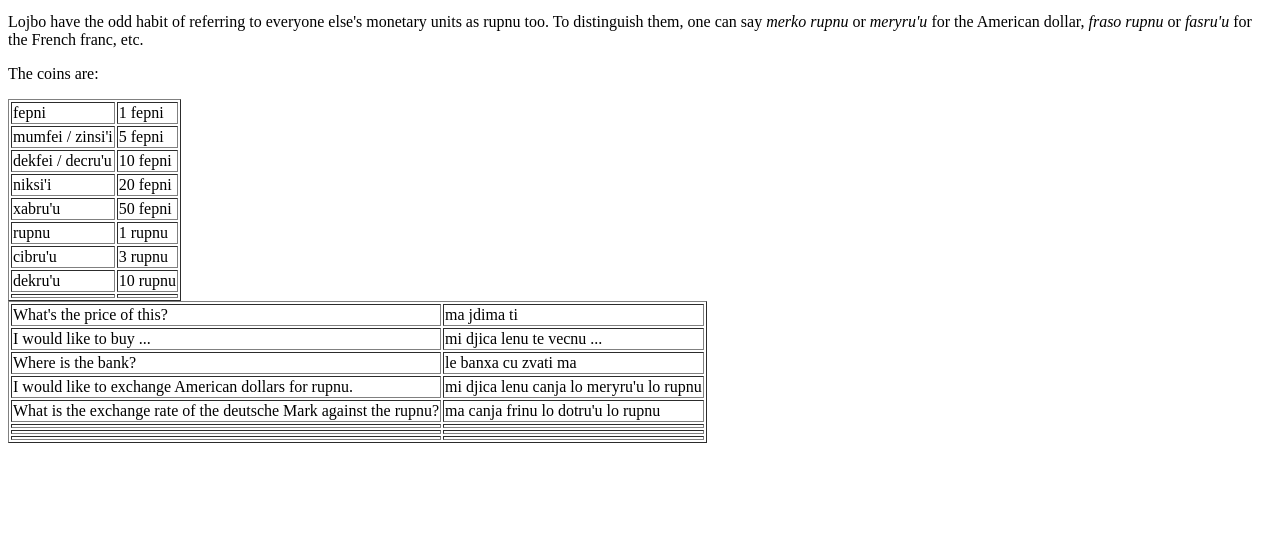
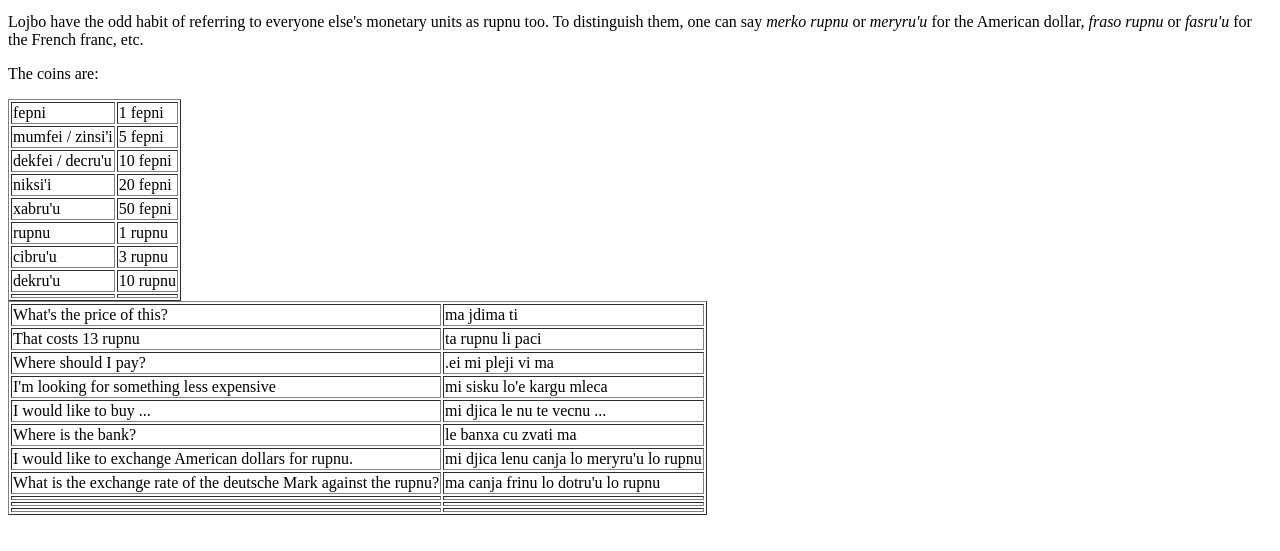
Before and after one commit to lojban/lojban-cvs-attic, a plain HTML site: page cvs/lojban/phrasebook/jdini.html in a window 1280 px wide. Shown: the part 101-652 px from the top of the page. Drawn offline with Linux system fonts and the light colour scheme.

Commit message:
no message

```diff
--- a/cvs/lojban/phrasebook/jdini.html
+++ b/cvs/lojban/phrasebook/jdini.html
@@ -26,7 +26,10 @@ or <i>meryru'u</i> for the American dollar, <i>fraso rupnu</i> or
 </table>
 <table border>
 <tr><td>What's the price of this?</td><td>ma jdima ti</td></tr>
-<tr><td>I would like to buy ...</td><td>mi djica lenu te vecnu ...</td></tr>
+<tr><td>That costs 13 rupnu </td><td>ta rupnu li paci</td></tr>
+<tr><td>Where should I pay?</td><td>.ei mi pleji vi ma</td></tr>
+<tr><td>I'm looking for something less expensive</td><td>mi sisku lo'e kargu mleca</td></tr>
+<tr><td>I would like to buy ...</td><td>mi djica le nu te vecnu ...</td></tr>
 <tr><td>Where is the bank?</td><td>le banxa cu zvati ma</td></tr>
 <tr><td>I would like to exchange American dollars for rupnu.</td><td>mi djica lenu canja lo meryru'u lo rupnu</td></tr>
 <tr><td>What is the exchange rate of the deutsche Mark against the rupnu?</td><td>ma canja frinu lo dotru'u lo rupnu</td></tr>
```
Also changed, not shown: lojban/phrasebook/jdini.html (+4 -1 lines).
